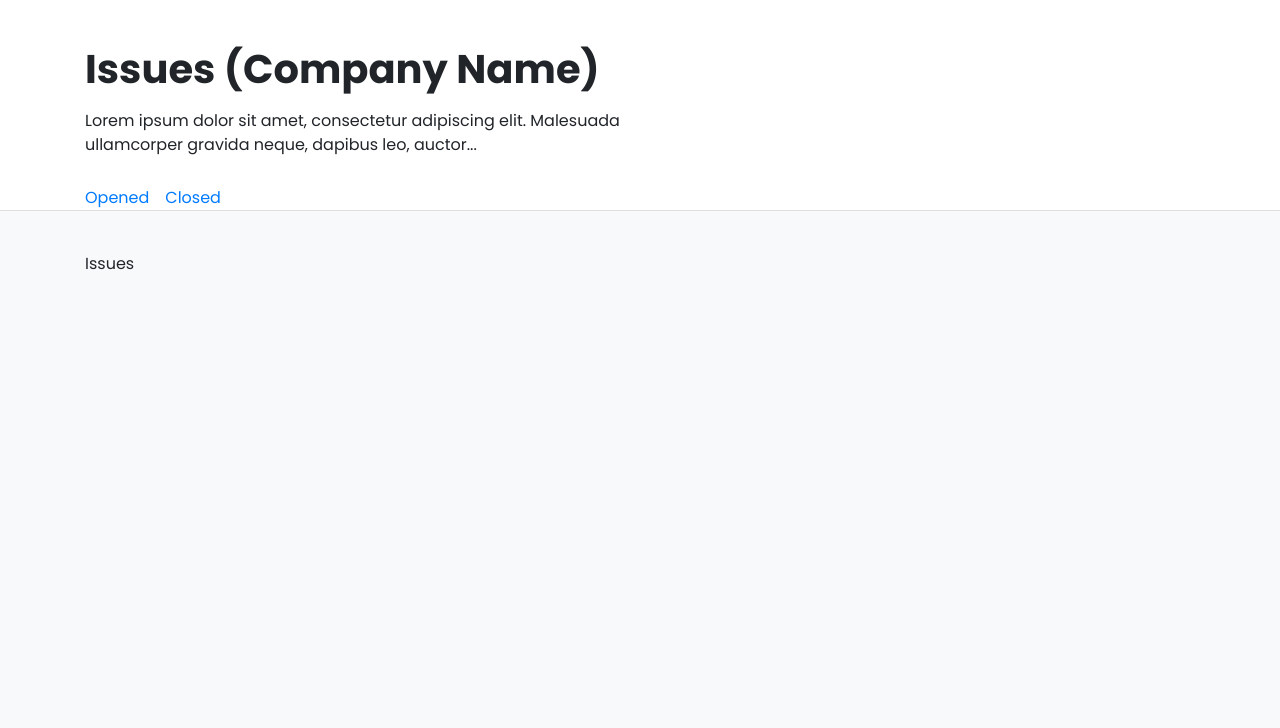
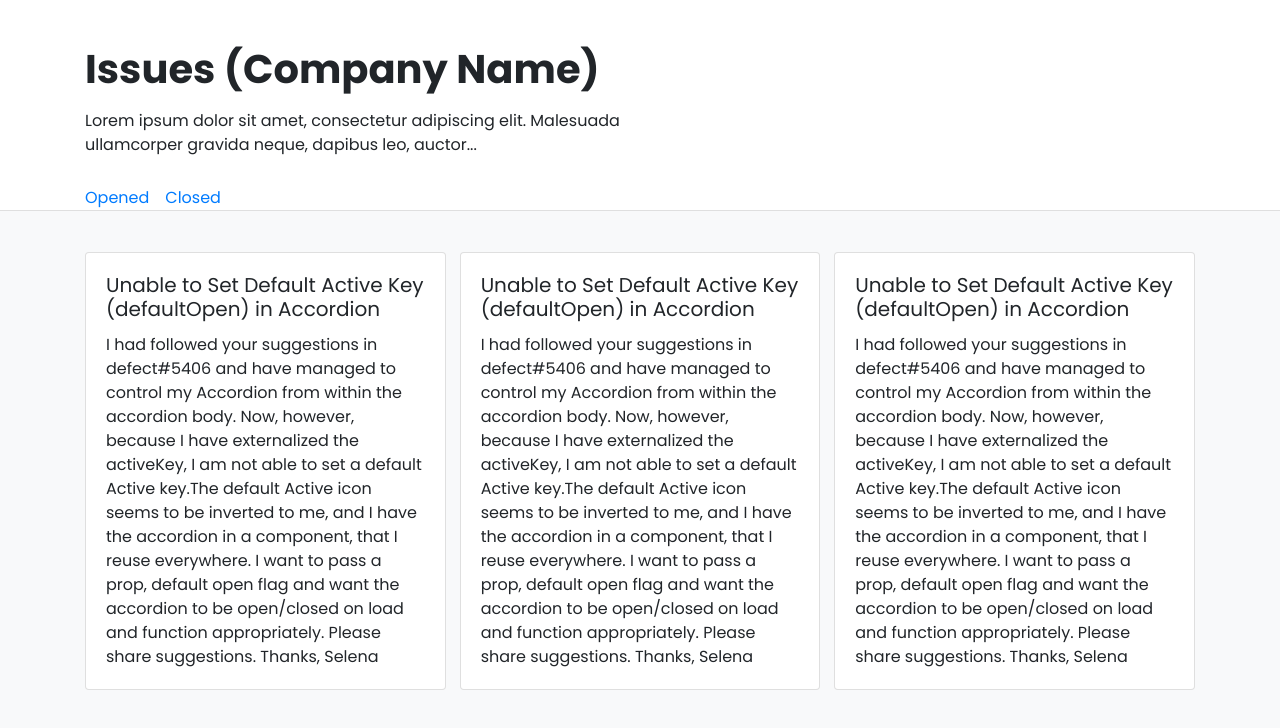
Before and after one commit to hackathons-at-cad/issue-tracker, a React (Create React App) app: page /issues in a window 1280 px wide. Shown: the top 728 px of the page. Built offline with nearby package versions, Linux system fonts and the light colour scheme.

Commit message:
style: style issue card

```diff
--- a/src/components/index.js
+++ b/src/components/index.js
@@ -1,4 +1,5 @@
 import Header from "./header";
 import Layout from "./layout";
+import { Issue, Issues } from "./issues";
 
-export { Header, Layout };
+export { Header, Layout, Issue, Issues };
--- /dev/null
+++ b/src/components/issues/index.js
@@ -0,0 +1,4 @@
+import Issue from "./issue";
+import Issues from "./issues";
+
+export { Issue, Issues };
--- /dev/null
+++ b/src/components/issues/issue.js
@@ -0,0 +1,30 @@
+import React from "react";
+import styled from "@emotion/styled";
+import { Card } from "react-bootstrap";
+import PropTypes from "prop-types";
+
+const { Text, Title, Body } = Card;
+
+const Issue = ({ title, text }) => {
+  return (
+    <StyledIssue>
+      <Body>
+        <Title>{title}</Title>
+        <Text>{text}</Text>
+      </Body>
+    </StyledIssue>
+  );
+};
+
+Issue.propTypes = {
+  title: PropTypes.string,
+  text: PropTypes.string,
+};
+
+const StyledIssue = styled(Card)`
+  @media (min-width: 560px) {
+    flex-basis: 32.5%;
+  }
+`;
+
+export default Issue;
--- /dev/null
+++ b/src/components/issues/issues.js
@@ -0,0 +1,34 @@
+import React from "react";
+import PropTypes from "prop-types";
+import styled from "@emotion/styled";
+
+import Issue from "./issue";
+
+const Issues = ({ issues }) => {
+  return (
+    <StyledIssues>
+      {issues.map(({ title, text }) => (
+        <Issue {...{ title, text }} />
+      ))}
+    </StyledIssues>
+  );
+};
+
+Issues.propTypes = {
+  issues: PropTypes.arrayOf({
+    title: PropTypes.string.isRequired,
+    text: PropTypes.string.isRequired,
+  }),
+};
+
+const StyledIssues = styled.section`
+  display: flex;
+  flex-wrap: nowrap;
+  justify-content: space-between;
+
+  @media (min-width: 560px) {
+    flex-wrap: nowrap;
+  }
+`;
+
+export default Issues;
--- a/src/pages/issues.js
+++ b/src/pages/issues.js
@@ -1,5 +1,26 @@
 import React from "react";
-import { Layout } from "../components";
+import { Layout, Issues as IssueCard } from "../components";
+
+const issues = [
+  {
+    title: "Unable to Set Default Active Key (defaultOpen) in Accordion",
+    text: `I had followed your suggestions in defect#5406 and have managed to control my Accordion from within the accordion body.
+            Now, however, because I have externalized the activeKey, I am not able to set a default Active key.The default Active icon seems to be inverted to me, and I have the accordion in a component, that I reuse everywhere. I want to pass a prop, default open flag and want the accordion to be open/closed on load and function appropriately.
+            Please share suggestions. Thanks, Selena`,
+  },
+  {
+    title: "Unable to Set Default Active Key (defaultOpen) in Accordion",
+    text: `I had followed your suggestions in defect#5406 and have managed to control my Accordion from within the accordion body.
+            Now, however, because I have externalized the activeKey, I am not able to set a default Active key.The default Active icon seems to be inverted to me, and I have the accordion in a component, that I reuse everywhere. I want to pass a prop, default open flag and want the accordion to be open/closed on load and function appropriately.
+            Please share suggestions. Thanks, Selena`,
+  },
+  {
+    title: "Unable to Set Default Active Key (defaultOpen) in Accordion",
+    text: `I had followed your suggestions in defect#5406 and have managed to control my Accordion from within the accordion body.
+            Now, however, because I have externalized the activeKey, I am not able to set a default Active key.The default Active icon seems to be inverted to me, and I have the accordion in a component, that I reuse everywhere. I want to pass a prop, default open flag and want the accordion to be open/closed on load and function appropriately.
+            Please share suggestions. Thanks, Selena`,
+  },
+];
 
 const Issues = () => {
   return (
@@ -7,7 +28,7 @@ const Issues = () => {
       title="Issues (Company Name)"
       description="Lorem ipsum dolor sit amet, consectetur adipiscing elit. Malesuada ullamcorper gravida neque, dapibus leo, auctor..."
     >
-      Issues
+      <IssueCard issues={issues} />
     </Layout>
   );
 };
```
